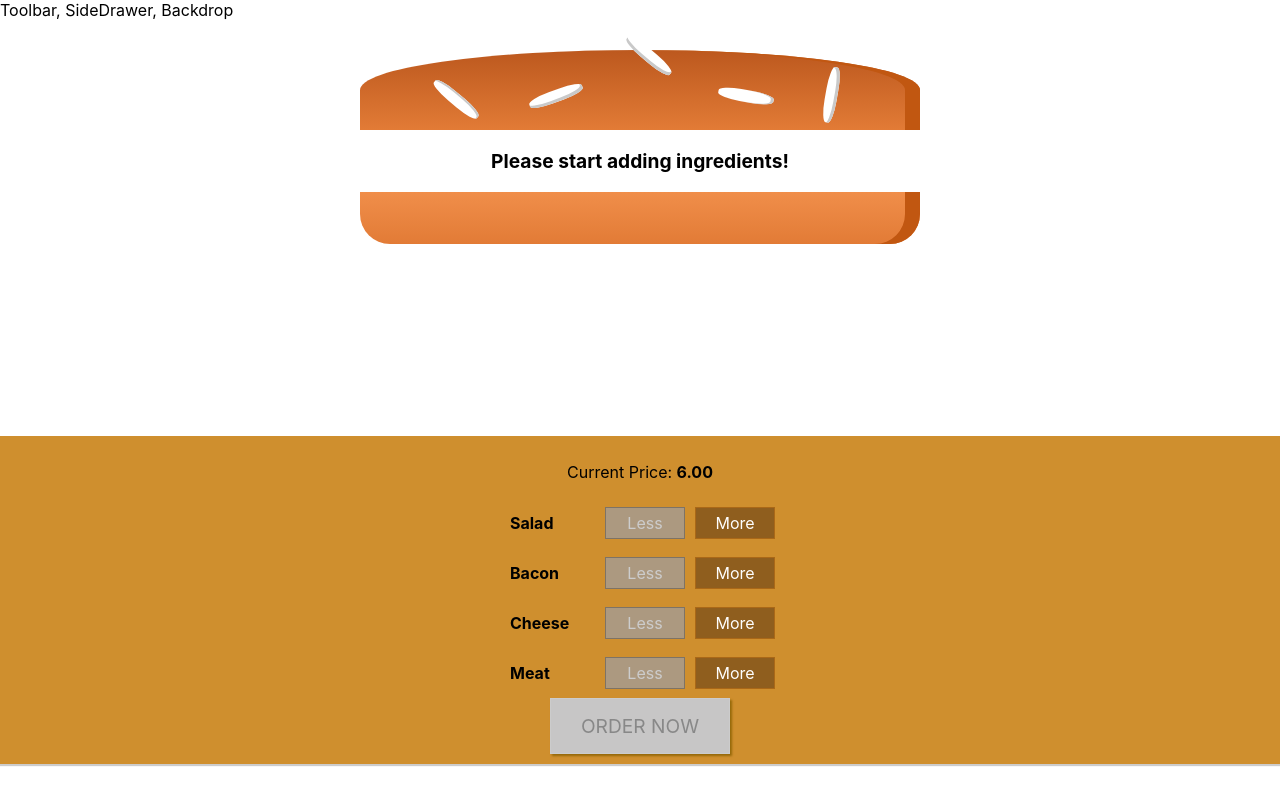
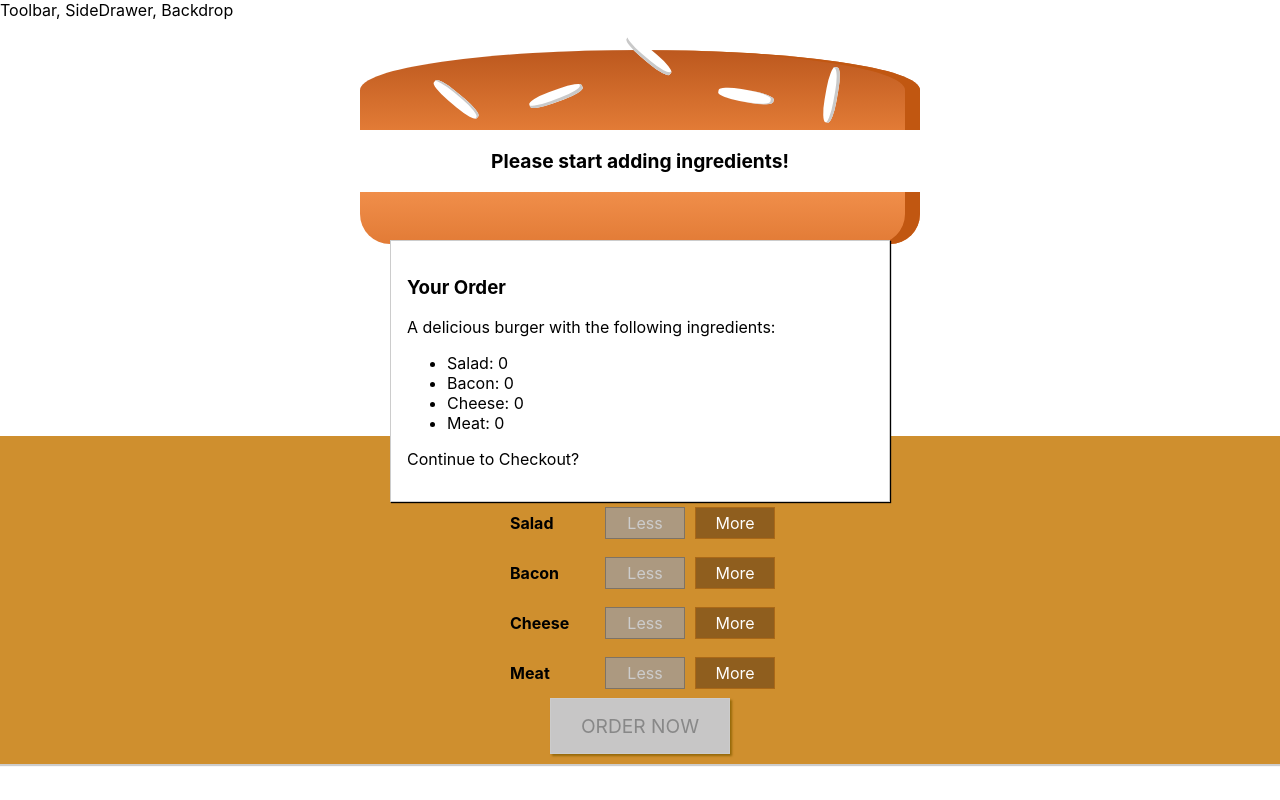
Before and after one commit to audge101/boss-burger-app, a React (Create React App) app: page / in a window 1280 px wide. Built offline with nearby package versions, Linux system fonts and the light colour scheme.

Commit message:
order summary rough draft

```diff
--- /dev/null
+++ b/src/components/Burger/OrderSummary/OrderSummary.js
@@ -0,0 +1,26 @@
+import React from 'react';
+import Aux from '../../../hoc/Aux';
+
+const orderSummary = (props) => {
+	const ingredientObject = Object.keys(props.ingredients);
+	const ingredientSummary = ingredientObject.map(igKey => {
+		return (
+			<li>
+				<span style={{textTransform: 'capitalize'}}>{igKey}
+				</span>: {props.ingredients[igKey]}
+			</li>
+	)});
+
+	return (
+		<Aux>
+			<h3>Your Order</h3>
+			<p>A delicious burger with the following ingredients:</p>
+			<ul>
+				{ingredientSummary}
+			</ul>
+			<p>Continue to Checkout?</p>
+		</Aux>
+	);
+};
+
+export default orderSummary;
--- /dev/null
+++ b/src/components/UI/Modal/Modal.js
@@ -0,0 +1,11 @@
+import React from 'react';
+import classes from './Modal.module.css'
+
+
+const modal = (props) => (
+	<div className={classes.Modal}>
+		{props.children}
+	</div>
+);
+
+export default modal;
--- /dev/null
+++ b/src/components/UI/Modal/Modal.module.css
@@ -0,0 +1,20 @@
+.Modal {
+    position: fixed;
+    z-index: 500;
+    background-color: white;
+    width: 70%;
+    border: 1px solid #ccc;
+    box-shadow: 1px 1px 1px black;
+    padding: 16px;
+    left: 15%;
+    top: 30%;
+    box-sizing: border-box;
+    transition: all 0.3s ease-out;
+}
+
+@media (min-width: 600px) {
+    .Modal {
+        width: 500px;
+        left: calc(50% - 250px);
+    }
+}
--- a/src/containers/BurgerConstructor/BurgerConstructor.js
+++ b/src/containers/BurgerConstructor/BurgerConstructor.js
@@ -2,6 +2,8 @@
 import Aux from '../../hoc/Aux';
 import Burger from '../../components/Burger/Burger';
 import BuildControls from '../../components/Burger/BuildControls/BuildControls';
+import Modal from '../../components/UI/Modal/Modal';
+import OrderSummary from '../../components/Burger/OrderSummary/OrderSummary';
 
 const INGREDIENT_PRICES = {
 	salad: 0.5,
@@ -87,7 +89,12 @@
 		}
 		return (
 			<Aux>
-				<Burger ingredients={this.state.ingredients}/>
+			<Modal>
+				<OrderSummary
+					ingredients={this.state.ingredients} />
+			</Modal>
+				<Burger
+					ingredients={this.state.ingredients}/>
 				<BuildControls
 					ingredientAdded={this.addIngredientHandler}
 					ingredientRemoved={this.removeIngredientHandler}
```
Also changed, not shown: src/components/UI/Backdrop/Backdrop.js (added).
